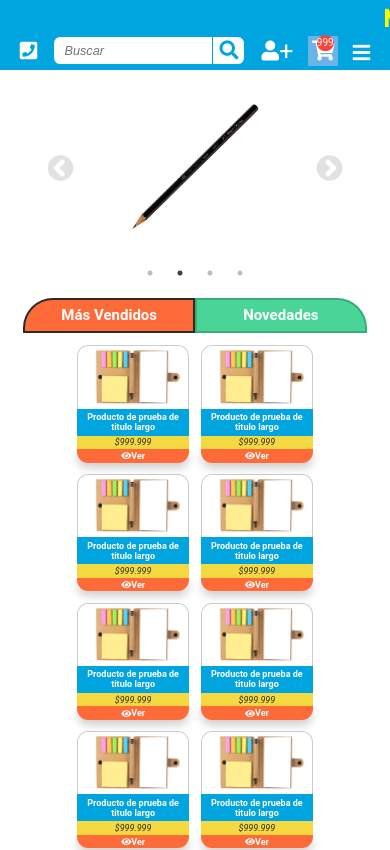
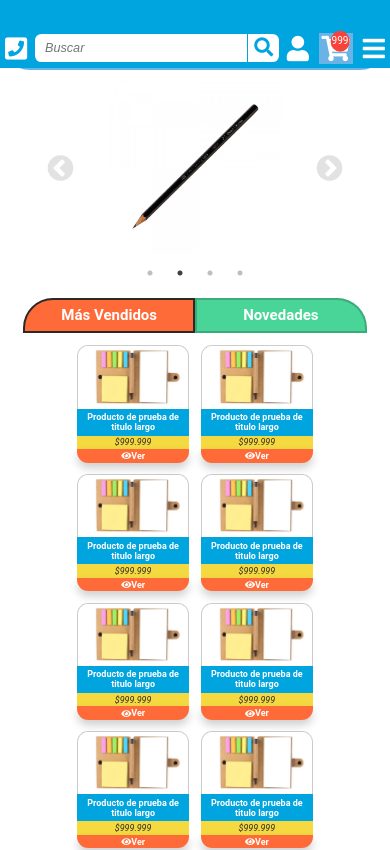
Before and after one commit to MilzCode/nortesol, a Next.js app: page / in a window 390 px wide. Shown: the top 850 px of the page. Built offline with nearby package versions, Linux system fonts and the light colour scheme; no server answers.

Commit message:
fix: detalles

```diff
--- a/styles/layout/Header.scss
+++ b/styles/layout/Header.scss
@@ -1,43 +1,45 @@
 .header {
+  font-size: sizeBasedOnTitle(1);
   background-color: $pantone2202C;
   width: 100%;
-  height: $height-header1;
+  height: $heightHeader;
   top: 0;
   position: fixed;
   display: flex;
   justify-content: space-evenly;
   align-items: center;
-  padding: 0 0.5rem;
+  flex-wrap: wrap;
   z-index: 10000;
-  font-size: sizeBasedOnTitle(1);
+  & > * {
+    margin: 0.2em;
+  }
   &__logo {
-    width: $width-logo;
-    padding-top: 0.4rem;
+    width: sizeBasedOnTitle(3.5);
     cursor: pointer;
   }
   &__contacto,
   &__ingresar,
   &__miCuenta,
   &__subMenuDesplegar {
+    font-size: 1em;
     position: relative;
     cursor: pointer;
     color: $white;
     display: flex;
     align-items: center;
-    margin: 0 0.2em;
     & > i {
-      font-size: 3.5rem;
+      // font-size: 3.5rem;
     }
     & > span {
+      font-size: 1em;
       font-family: $fontFamily;
-      font-size: 3.5rem;
       font-weight: bold;
       padding-left: 0.5rem;
       white-space: nowrap;
     }
   }
   &__subMenuDesplegar {
-    display: none;
+    // display: none;
   }
 
   &__miCuentaDesplegable {
@@ -73,12 +75,13 @@
   &__buscador {
     display: flex;
     position: relative;
-    width: sizeBasedOnTitle(10);
+    //flex gro min
+    flex: 1 167.5px;
+    max-width: 60rem !important;
     font-size: sizeBasedOnTitle(0.5);
     height: sizeBasedOnTitle(1.1);
     align-items: center;
     justify-content: center;
-    margin: 0 0.2em;
     overflow: hidden;
     border-radius: 0.5em;
     max-width: 50%;
@@ -111,114 +114,62 @@
   }
 
   &__carrito {
+    font: 1em;
+    padding: 0.1em;
     display: flex;
     align-items: center;
     justify-content: center;
     background: $pantone292C;
-    width: 5rem;
-    height: 5rem;
     position: relative;
     cursor: pointer;
     & > i {
-      font-size: 3.5rem;
       color: $white;
     }
   }
   &__carrito-contador {
+    font-size: 0.4em;
     position: absolute;
-    width: 2.35rem;
-    height: 2.35rem;
+    width: auto;
+    height: auto;
     background: $pantoneWarmRedC;
     border-radius: 50%;
     top: 50%;
     left: 50%;
     transform: translate(-28%, -85%);
-    font-size: 1.4rem;
     color: $white;
     display: flex;
     justify-content: center;
     align-items: center;
 
     & > p {
+      display: inline;
       line-height: 0;
+      padding: 0 0.1em;
     }
   }
 
-  @media screen and (max-width: 1000px) {
+  @media screen and (max-width: 850px) {
     &__contacto {
       & > span {
         display: none;
       }
     }
   }
-  @media screen and (max-width: 850px) {
-    height: $height-header1-850px;
-    &__miCuentaDesplegable {
-      top: $height-header1 * 0.5;
-      & > a {
-        font-size: 1.7rem;
-      }
-    }
-    &__miCuenta,
+  @media screen and (max-width: 700px) {
     &__ingresar {
       & > span {
         display: none;
       }
     }
-    &__ingresar {
-      &::after {
-        content: "+";
-      }
-    }
-
-    &__subMenuDesplegar {
-      display: block;
-    }
-  }
-  @media screen and (max-width: 700px) {
-    height: $height-header1-700px;
-    &__miCuentaDesplegable {
-      top: $height-header1 * 0.3;
-    }
-
-    &__contacto,
-    &__ingresar,
-    &__miCuenta,
-    &__subMenuDesplegar,
-    &__carrito {
-      & > i {
-        font-size: 2rem;
-      }
-      & > span {
-        font-size: 2rem;
-      }
-    }
-    &__carrito {
-      width: 3rem;
-      height: 3rem;
-    }
-
-    &__carrito-contador {
-      width: 1.65rem;
-      height: 1.65rem;
-      border-radius: 50%;
-      top: 50%;
-      left: 50%;
-      transform: translate(-37%, -96%);
-      font-size: 1rem;
-    }
-    &__logo {
-      width: $width-logo-700px;
-    }
   }
   @media screen and (max-width: 450px) {
-    flex-wrap: wrap;
-    height: $height-header1;
+    height: $heightHeader450px;
     &__logo {
-      margin: 0 100%;
+      margin: 0.2em 100%;
     }
   }
 }
+
 .subHeader {
   z-index: 5000;
   position: fixed;
--- a/styles/variables.scss
+++ b/styles/variables.scss
@@ -1,21 +1,23 @@
 //Archivo de variables globales
+
+//Tamaño Base
+$font-sizeTitles: 3.5rem;
+//Esta variable es importante ya que se usa como medida de tamaño de componentes junto con la funcion sizeBasedOnTitle()
+$font-sizeTitlesResponsive: min(#{$font-sizeTitles}, 6.5vw);
+//esta funcion devulve un valor basado en el tamño del titulo y recibe un factor de escala, por defecto es 1 (1:1)
+@function sizeBasedOnTitle($factor: 1) {
+  @return calc(#{$font-sizeTitlesResponsive}* #{$factor});
+}
+
 //Tamaños
+$heightHeader: sizeBasedOnTitle(1.8);
+$heightHeader450px: sizeBasedOnTitle(2.7);
 $height-header1: 7rem;
 $height-header2: $height-header1 * 0.6; //4.2rem si header1 es 7rem
 $height-header1-850px: $height-header1 * 0.75;
 $height-header1-700px: $height-header1 * 0.6;
 $width-logo: 15rem;
 $width-logo-700px: $width-logo * 0.6;
-$font-sizeTitles: 3.5rem;
-//Esta variable es importante ya que se usa como medida de tamaño de componentes junto con la funcion sizeBasedOnTitle()
-$font-sizeTitlesResponsive: min(#{$font-sizeTitles}, 6.5vw);
-
-//funciones
-//esta funcion devulve un valor basado en el tamño del titulo y recibe un factor de escala, por defecto es 1 (1:1)
-@function sizeBasedOnTitle($factor: 1) {
-  @return calc(#{$font-sizeTitlesResponsive}* #{$factor});
-}
-//variable que usa funcion
 $height-footer: sizeBasedOnTitle(3.75);
 
 //Colores
```
